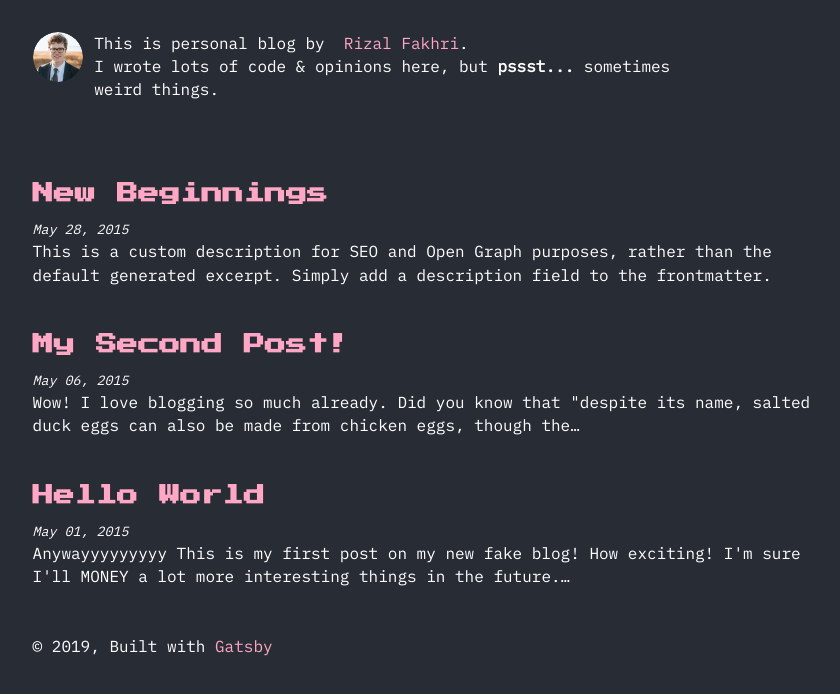
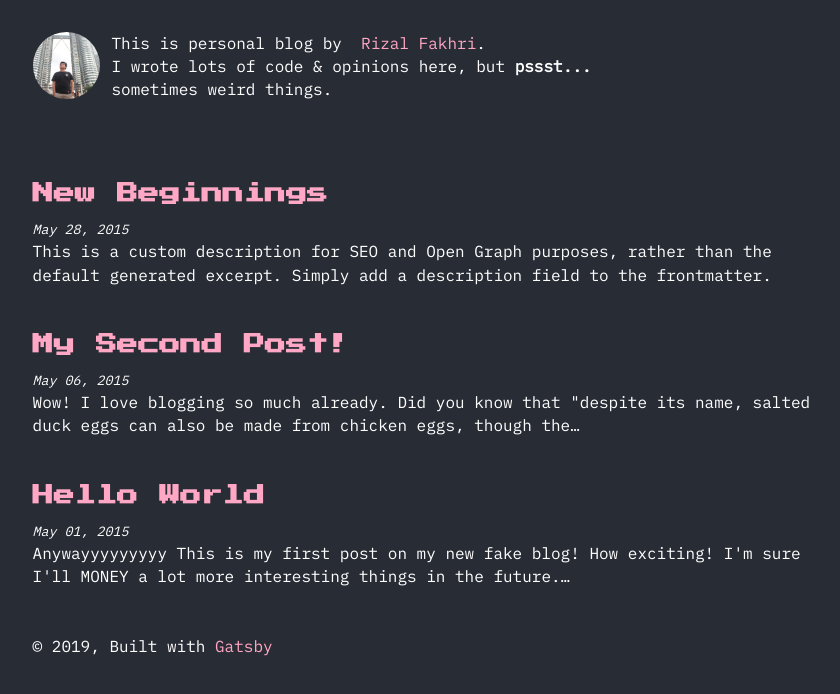
Before and after one commit to rizalfakhri/rizalfakhri.id, a Gatsby site: page / in a window 1280 px wide. Shown: the part 96-790 px from the top of the page, without its empty margins (213-1053 px from the left). Built offline with nearby package versions, Linux system fonts and the light colour scheme; Gatsby itself is replaced by a stand-in of ours; some packages are replaced by stand-ins of ours.

Commit message:
Fix profile pic

```diff
--- a/gatsby-config.js
+++ b/gatsby-config.js
@@ -2,7 +2,7 @@ module.exports = {
   siteMetadata: {
     title: `RIZALFAKHRI.ID`,
     author: `Rizal Fakhri`,
-    description: `The diary of codes.`,
+    description: `Rizal's diary of codes.`,
     siteUrl: `https://rizalfakhri.id`,
     social: {
       twitter: `rizal__fakhri`,
--- a/src/components/bio.js
+++ b/src/components/bio.js
@@ -8,13 +8,14 @@
 import React from "react"
 import { useStaticQuery, graphql } from "gatsby"
 import Image from "gatsby-image"
+import profilePic from '../../content/assets/profile-pic.jpeg'
 
 import { rhythm } from "../utils/typography"
 
 const Bio = () => {
   const data = useStaticQuery(graphql`
     query BioQuery {
-      avatar: file(absolutePath: { regex: "/profile-pic.jpg/" }) {
+      avatar: file(absolutePath: { regex: "/profile-pic.jpeg/" }) {
         childImageSharp {
           fixed(width: 50, height: 50) {
             ...GatsbyImageSharpFixed
@@ -40,21 +41,18 @@ const Bio = () => {
         marginBottom: rhythm(2.5),
       }}
     >
-      <Image
-        fixed={data.avatar.childImageSharp.fixed}
+      <img
         alt={author}
+        src={profilePic}
         style={{
           marginRight: rhythm(1 / 2),
           marginBottom: 0,
-          minWidth: 50,
-          borderRadius: `100%`,
-        }}
-        imgStyle={{
+          width: rhythm(2.9),
+          height: rhythm(2.9),
           borderRadius: `50%`,
         }}
       />
       <p
-
         style={
           {
             marginRight: rhythm(6),
```
Also changed, not shown: content/assets/profile-pic.jpeg (added).
